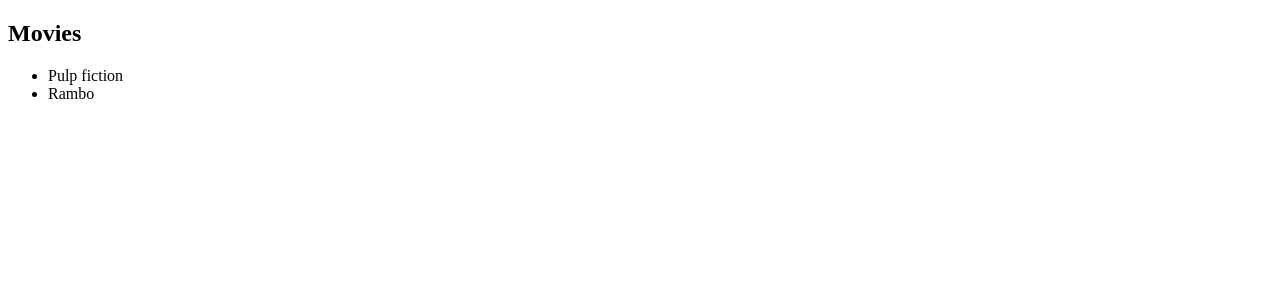
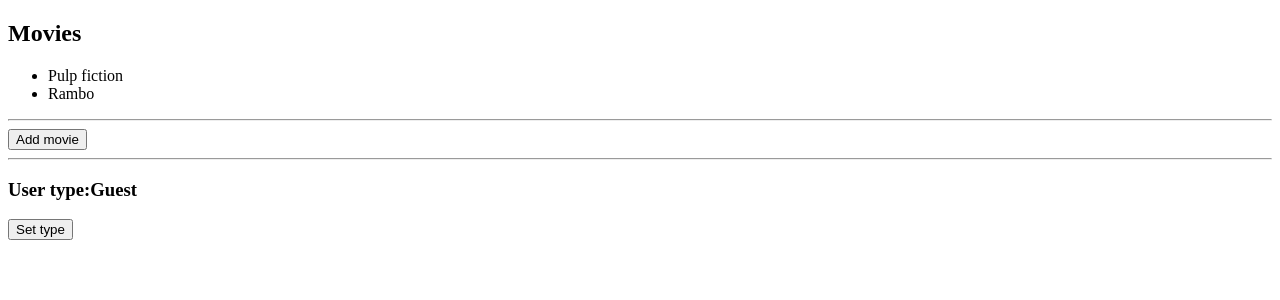
Before and after one commit to dcaric/ReactReduxDemo, a React (Create React App) app: page / in a window 1280 px wide. Shown: the top 300 px of the page. Built offline with nearby package versions, Linux system fonts and the light colour scheme.

Commit message:
05-Actions

```diff
--- a/src/App.js
+++ b/src/App.js
@@ -1,8 +1,12 @@
-import { useSelector } from 'react-redux'
+import { useSelector, useDispatch } from 'react-redux';
+import { addMovie } from './store/movies'
+import { setType } from './store/users'
 
 
 const App = () => {
-  const movies = useSelector((state)=> state.movies.list)
+  const movies = useSelector((state)=> state.movies.list);
+  const users = useSelector((state)=>state.users)
+  const dispatch = useDispatch();
 
   return(
     <>
@@ -14,6 +18,13 @@
           ))
         :null}
       </ul>
+      <hr/>
+      <button onClick={()=> dispatch(addMovie({id:3,title:'Batman'}))}>Add movie</button>
+      <hr/>
+      <h3>User type:{users.type}</h3>
+      <button onClick={()=>dispatch(setType('Admin'))}>
+        Set type
+      </button>
     </>
   )
 }
--- a/src/store/index.js
+++ b/src/store/index.js
@@ -1,8 +1,10 @@
 import { configureStore } from '@reduxjs/toolkit';
 import moviesReducer from './movies';
+import usersReducer from './users';
 
 export const store = configureStore({
     reducer:{
-        movies: moviesReducer
+        movies: moviesReducer,
+        users: usersReducer
     }
 })
--- a/src/store/movies.js
+++ b/src/store/movies.js
@@ -10,8 +10,12 @@
         ]
     },
     reducers:{
-
+        addMovie:(state,action)=>{
+            // const newMovie = {id:3,title:'Batman'};
+            state.list = [...state.list,action.payload]
+        }
     }
 });
 
+export const { addMovie } = moviesSlice.actions;
 export default moviesSlice.reducer;
--- /dev/null
+++ b/src/store/users.js
@@ -0,0 +1,18 @@
+import { createSlice } from '@reduxjs/toolkit';
+
+export const usersSlice = createSlice({
+    name:'users',
+    initialState:{
+        type:'Guest',
+        user:[]
+    },
+    reducers:{
+        setType:(state,action)=>{
+            state.type = action.payload || 'Guest'
+        }
+    }
+})
+
+
+export const {setType} = usersSlice.actions;
+export default usersSlice.reducer;
```
